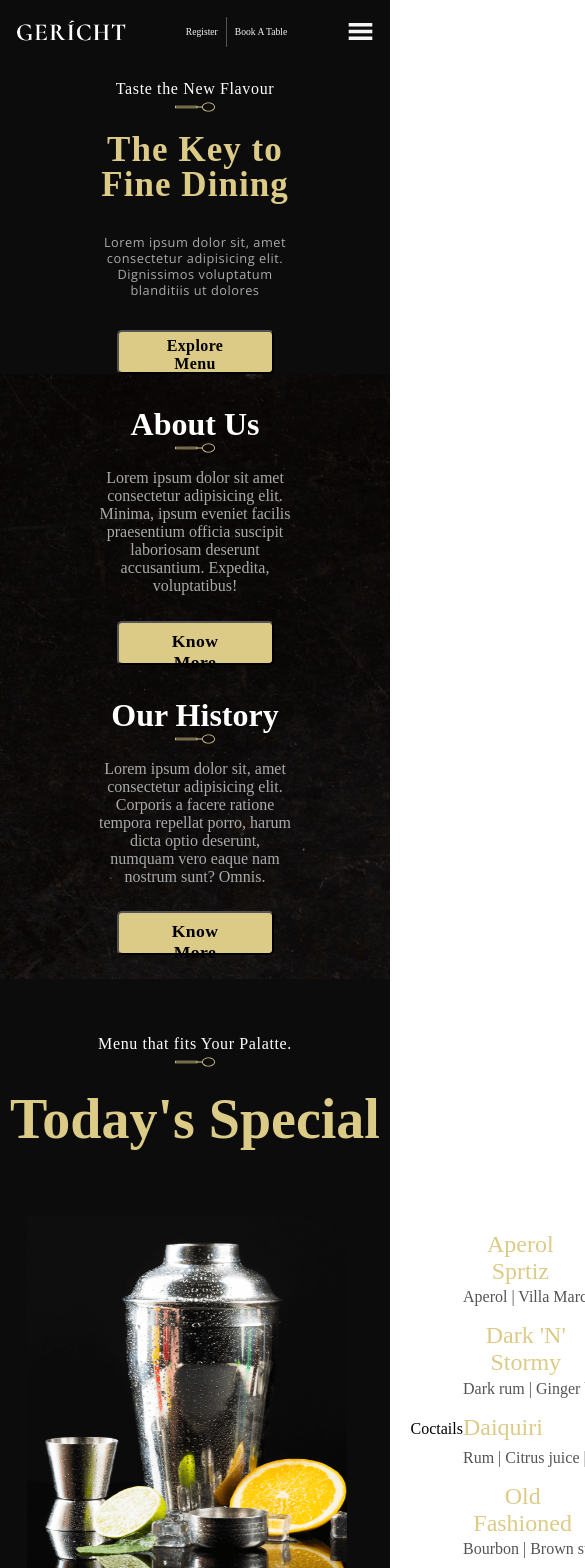
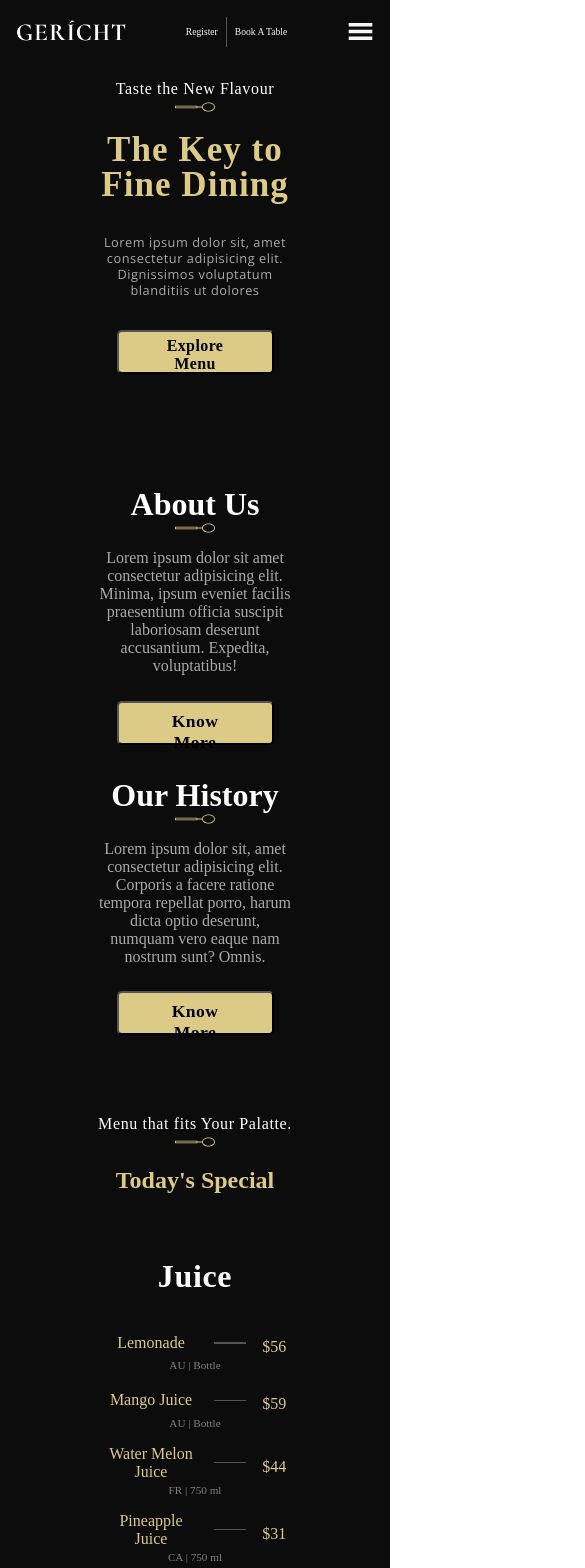
Before and after one commit to nrshakib/restaurant-website-react, a React (Create React App) app: page / in a window 390 px wide. Shown: the top 1568 px of the page, 585 px wide, since content can reach past the window. Built offline with nearby package versions, Linux system fonts and the light colour scheme; a web font is replaced by a local one.

Commit message:
special menu added

```diff
--- a/src/Components/AboutUs/AboutUs.css
+++ b/src/Components/AboutUs/AboutUs.css
@@ -1,30 +1,17 @@
 .aboutUs {
-  background-image: url("/src/images/bg.png");
-  background-position: center;
-  background-size: cover;
-  background-repeat: repeat;
-  background-attachment: fixed;
+  background-color: var(--color-black);
   position: relative;
   display: flex;
   justify-content: center;
   align-items: center;
 }
-.aboutUs-overlay {
-  position: absolute;
-  inset: 0;
-}
-.aboutUs-overlay img {
-  width: 391px;
-  height: 415px;
-  z-index: 0;
-}
-.aboutUs-content {
+.about-content {
   align-items: center;
   justify-content: center;
   width: 100%;
+  padding-top: 5rem;
   z-index: 2;
 }
-
 .about-us {
   flex: 1;
   display: flex;
@@ -73,7 +60,7 @@
 }
 
 @media screen and (min-width: 951px) and (max-width: 2000px) {
-  .aboutUs-content {
+  .about-content {
     display: flex;
   }
   .aboutUs-knife img {
@@ -88,7 +75,7 @@
 }
 
 @media screen and (min-width: 651px) and (max-width: 950px) {
-  .aboutUs-content {
+  .about-content {
     display: flex;
   }
   .aboutUs-knife img {
--- a/src/Components/AboutUs/AboutUs.jsx
+++ b/src/Components/AboutUs/AboutUs.jsx
@@ -8,7 +8,7 @@ const AboutUs = () => {
       {/* <div className="aboutUs-overlay">
         <img src={images.G} alt="g letter" />
       </div> */}
-      <div className="aboutUs-content">
+      <div className="about-content">
         <div className="about-us">
           <h1 className="headText">About Us</h1>
           <img src={images.spoon} alt="about-spoon" className="spoon-img" />
--- a/src/Components/SpecialMenu/MenuItem.jsx
+++ b/src/Components/SpecialMenu/MenuItem.jsx
@@ -4,19 +4,19 @@ const MenuItem = ({ title, price, tags }) => {
   return (
     <div className="menuItem">
       <div className="menuItem-head">
-        <div className="item-details">
         <div className="menuItem-name">
           <p className="item-title">{title}</p>
         </div>
+
         <div className="menuItem-dash"></div>
 
         <div className="menuItem-price">
           <p className="item-price">{price}</p>
         </div>
       </div>
+
       <div className="menuItem-sub">
         <p className="item-sub">{tags}</p>
-        </div>
       </div>
     </div>
   );
--- a/src/Components/SpecialMenu/SpecialMenu.css
+++ b/src/Components/SpecialMenu/SpecialMenu.css
@@ -28,39 +28,53 @@
   display: flex;
   align-items: center;
   justify-content: center;
+  flex-direction: column;
+  width: 100%;
+  flex: 1;
 }
+.menu-heading {
+  font-family: var(--font-base);
+  font-weight: 600;
+  font-size: 2.7rem;
+  height: 3.5rem;
+  letter-spacing: 0.04rem;
+  color: var(--color-white);
+}
+
 .menuItem {
   width: 100%;
   margin: 1rem 0;
   flex-direction: column;
-}
-.menuItem-head {
-  justify-content: space-between;
-  align-items: center;
-}
-.menuItem-price {
-  margin-top: 0.5rem;
-}
-.menuItem-sub {
-  width: 100%;
-  margin-top: 0.2rem;
-  text-align: left;
-}
-.menuItem-dash {
-  width: 8.5rem;
-  height: 0.01rem;
-  background: white;
-  margin: 1rem 2rem;
-}
-.item-details {
   display: flex;
 }
 .menu-img {
   margin: 0 4rem;
 }
 .menu-img img {
-  height: 23rem;
+  height: 26rem;
   width: 20rem;
+}
+.menuItem-head {
+  justify-content: space-between;
+  align-items: center;
+  display: flex;
+}
+.menuItem-price {
+  margin-top: 0.5rem;
+}
+.menuItem-name {
+  flex: 1;
+}
+.menuItem-sub {
+  width: 100%;
+  margin-top: 0.2rem;
+  color: gray;
+}
+.menuItem-dash {
+  width: 8.5rem;
+  height: 0.09rem;
+  background: var(--color-gray);
+  margin: 1rem 1rem;
 }
 .item-title {
   font-family: var(--font-base);
@@ -68,11 +82,52 @@
   font-size: 1.5rem;
 }
 .item-price {
-  color: var(--color-white);
-}
-.item-sub {
-  color: var(--color-gray);
+  color: var(--color-golden);
 }
 .custom-button {
   margin-top: 0.1rem;
 }
+
+@media screen and (min-width: 651px) and (max-width: 950px) {
+  .specialMenu {
+    flex-direction: column;
+    align-items: center;
+    width: 100vh;
+  }
+}
+@media screen and (max-width: 650px) {
+  .specialMenu-menu {
+    flex-direction: column;
+    align-items: center;
+    width: 100%;
+  }
+  .specialHeadText {
+    font-size: 1.5rem;
+  }
+  .menu-img img {
+    width: 80%;
+    height: 70%;
+    margin-bottom: 1rem;
+  }
+  .menu-heading {
+    font-size: 2rem;
+  }
+  .menuItem-name p {
+    width: 5.9rem;
+  }
+  .item-title {
+    font-size: 1rem;
+  }
+  .menuItem-dash {
+    width: 2rem;
+    height: 0.09rem;
+    background: var(--color-gray);
+    margin: 0.3rem 1rem;
+  }
+  .menuItem-sub {
+    width: 100%;
+    margin-top: 0.2rem;
+    font-size: 0.7rem;
+    color: gray;
+  }
+}
```
Lines whose indentation alone changed are shown as unchanged.
